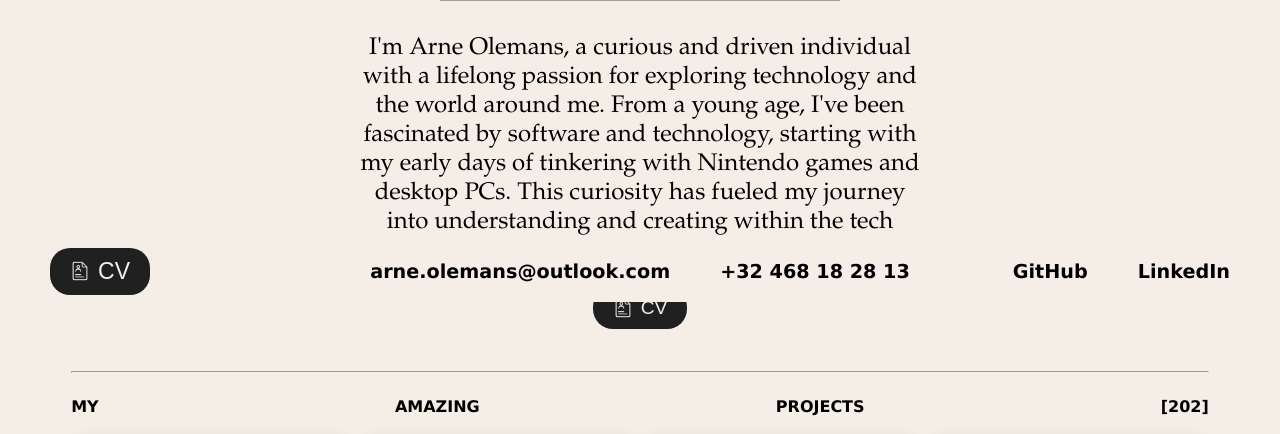
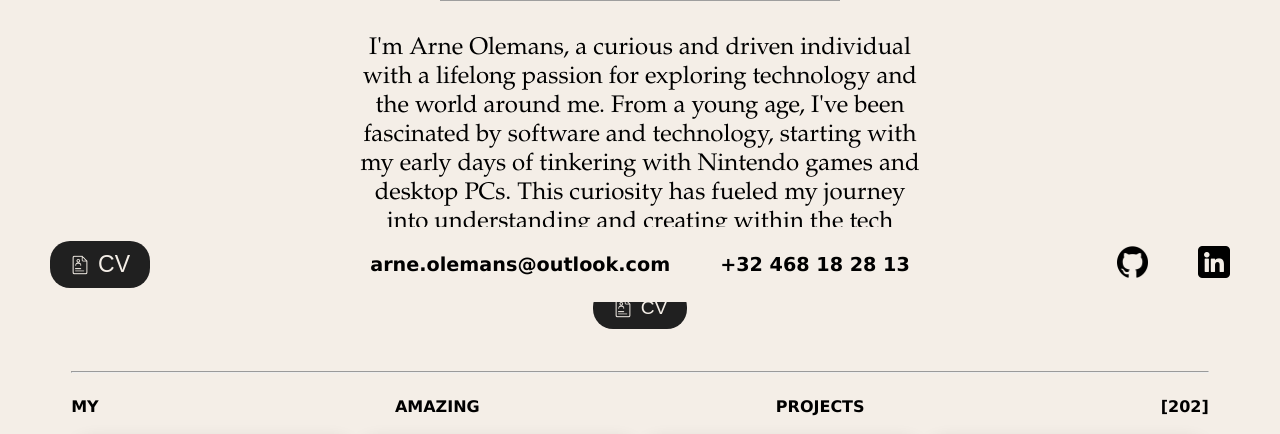
Before and after one commit to KnipTang/PortfolioSite, a PHP site: page / in a window 1280 px wide. Shown: the part 498-932 px from the top of the page. Run offline with PHP 8.4, Linux system fonts and the light colour scheme; grey boxes are pictures that could not be loaded.

Commit message:
Changed footer github/linkedIn to symboles

```diff
--- a/index.html
+++ b/index.html
@@ -139,8 +139,8 @@
         <p><a href="tel:+32468182813">+32 468 18 28 13</a></p>
       </div>
         <ul class="footer-links">
-            <li><a href="https://github.com/KnipTang" target="_blank">GitHub</a></li>
-            <li><a href="https://www.linkedin.com/in/arne-olemans-5b0a03253/" target="_blank">LinkedIn</a></li>
+            <li><a href="https://github.com/KnipTang" target="_blank"><img src="Symboles/SymbGitHub.png" alt="Symbol" class="button-icon"></a></li>
+            <li><a href="https://www.linkedin.com/in/arne-olemans-5b0a03253/" target="_blank"><img src="Symboles/SymbLinkedIn.png" alt="Symbol" class="button-icon"></a></li>
         </ul>
     </div>
 
--- a/style.css
+++ b/style.css
@@ -65,7 +65,19 @@ body{
     gap: 50px;
 }
 
+.footer-links img.button-icon {
+    width: 40px;
+    height: auto; /* Maintains aspect ratio */
+}
 
+.footer-links:hover {
+    color:#d86a15;
+    cursor:pointer;
+}
+
+.footer-links a:hover img.button-icon {
+    filter: brightness(0) saturate(100%) invert(65%) sepia(96%) saturate(3985%) hue-rotate(356deg) brightness(102%) contrast(105%);
+}
 
 .site-body
 {
```
Also changed, not shown: Symboles/SymbGitHub.png (added), Symboles/SymbLinkedIn.png (added), 2 other files.
